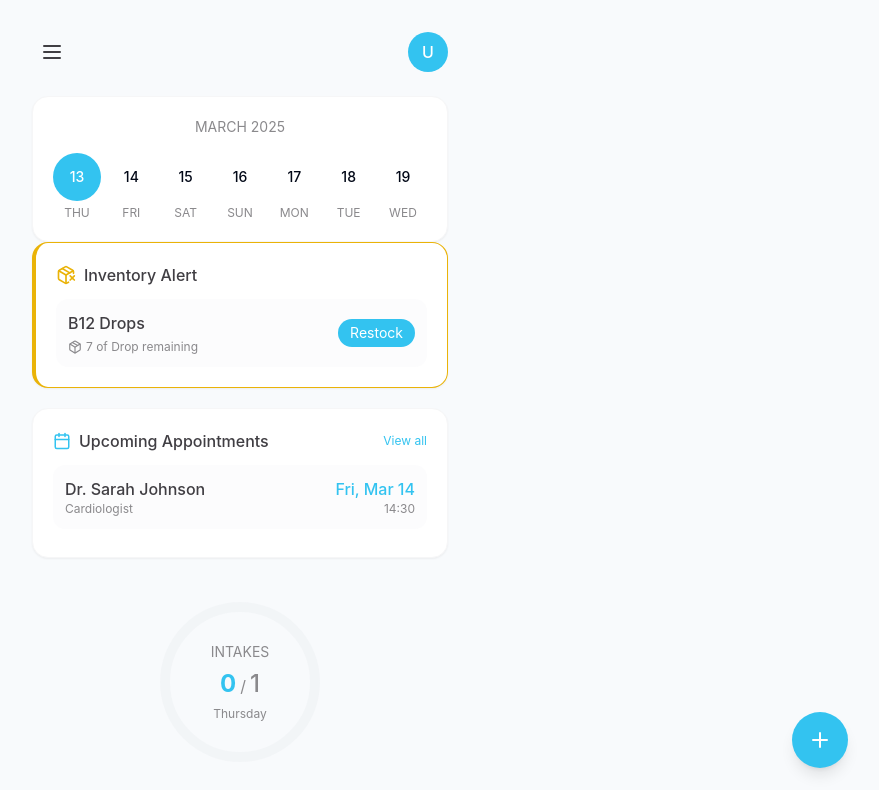
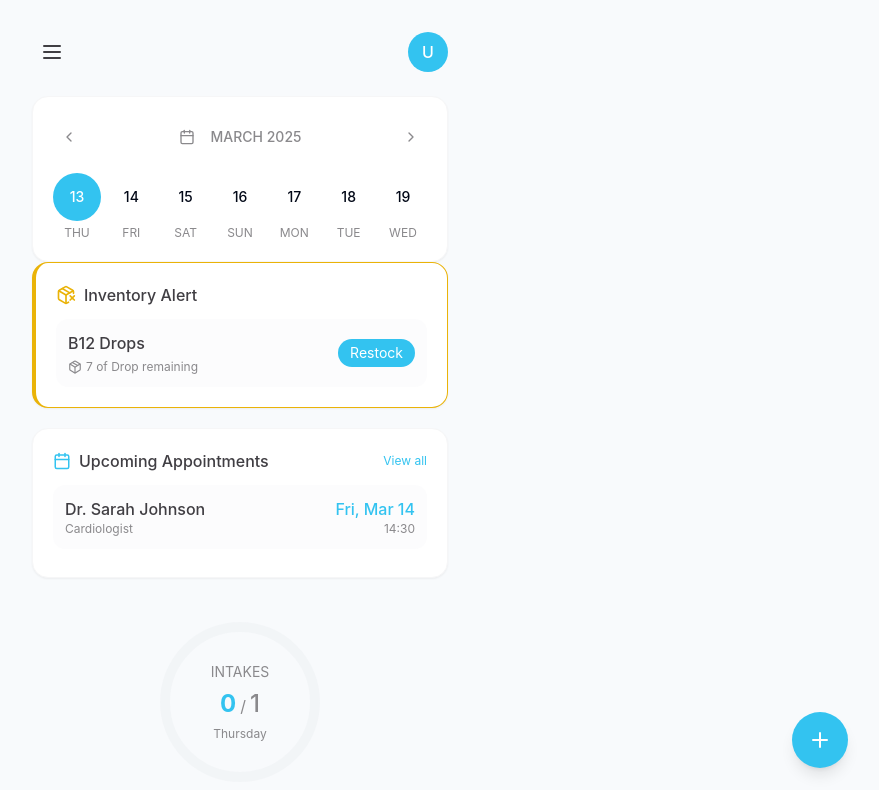
Before and after one commit to vikasannabathina/pure-reactnative-app, a React (Vite) app: page /home in a window 1280 px wide. Shown: the top 790 px of the page, without its empty margins (400-1279 px from the left). Built offline with nearby package versions, Linux system fonts and the light colour scheme.

Commit message:
Allow calendar to select future dates
The calendar component is updated to allow the selection of dates in the upcoming months.

```diff
--- a/package.json
+++ b/package.json
@@ -43,7 +43,7 @@
     "class-variance-authority": "^0.7.1",
     "clsx": "^2.1.1",
     "cmdk": "^1.0.0",
-    "date-fns": "^3.6.0",
+    "date-fns": "^4.1.0",
     "embla-carousel-react": "^8.3.0",
     "input-otp": "^1.2.4",
     "lucide-react": "^0.462.0",
--- a/src/components/Calendar.tsx
+++ b/src/components/Calendar.tsx
@@ -1,10 +1,21 @@
 
 import React from 'react';
 import { useMedicine } from '@/context/MedicineContext';
+import { Calendar as CalendarUI } from "@/components/ui/calendar";
+import {
+  Popover,
+  PopoverContent,
+  PopoverTrigger,
+} from "@/components/ui/popover";
+import { Button } from "@/components/ui/button";
+import { format } from "date-fns";
+import { CalendarIcon, ChevronLeft, ChevronRight } from "lucide-react";
 
 const Calendar = () => {
   const { selectedDate, setSelectedDate } = useMedicine();
   const [days, setDays] = React.useState<Date[]>([]);
+  const [showFullCalendar, setShowFullCalendar] = React.useState(false);
+  const [currentMonth, setCurrentMonth] = React.useState<Date>(new Date());
 
   React.useEffect(() => {
     // Generate 7 days starting from today
@@ -23,16 +34,67 @@ const Calendar = () => {
 
   const handleSelectDate = (date: Date) => {
     setSelectedDate(date);
+    setShowFullCalendar(false);
+  };
+
+  const navigateMonth = (direction: 'prev' | 'next') => {
+    const newMonth = new Date(currentMonth);
+    if (direction === 'prev') {
+      newMonth.setMonth(newMonth.getMonth() - 1);
+    } else {
+      newMonth.setMonth(newMonth.getMonth() + 1);
+    }
+    setCurrentMonth(newMonth);
   };
 
   // Get the month name for display
-  const currentMonth = selectedDate.toLocaleDateString('en-US', { month: 'long', year: 'numeric' }).toUpperCase();
+  const monthDisplay = selectedDate.toLocaleDateString('en-US', { month: 'long', year: 'numeric' }).toUpperCase();
 
   return (
     <div className="w-full card animate-fade-in">
-      <div className="mb-4 text-center">
-        <p className="text-app-gray text-sm">{currentMonth}</p>
+      <div className="mb-4 flex justify-between items-center">
+        <Button
+          variant="ghost"
+          size="icon"
+          onClick={() => navigateMonth('prev')}
+          className="h-8 w-8 p-0 text-app-gray"
+        >
+          <ChevronLeft className="h-4 w-4" />
+        </Button>
+
+        <Popover open={showFullCalendar} onOpenChange={setShowFullCalendar}>
+          <PopoverTrigger asChild>
+            <Button
+              variant="ghost"
+              className="text-app-gray text-sm"
+            >
+              <CalendarIcon className="mr-2 h-4 w-4" />
+              {monthDisplay}
+            </Button>
+          </PopoverTrigger>
+          <PopoverContent className="w-auto p-0" align="center">
+            <CalendarUI
+              mode="single"
+              selected={selectedDate}
+              onSelect={handleSelectDate}
+              month={currentMonth}
+              onMonthChange={setCurrentMonth}
+              initialFocus
+              className="p-3 pointer-events-auto"
+            />
+          </PopoverContent>
+        </Popover>
+
+        <Button
+          variant="ghost"
+          size="icon"
+          onClick={() => navigateMonth('next')}
+          className="h-8 w-8 p-0 text-app-gray"
+        >
+          <ChevronRight className="h-4 w-4" />
+        </Button>
       </div>
+
       <div className="flex justify-between items-center">
         {days.map((day, index) => (
           <div
```
Also changed, not shown: 1 other file (tests, documents, lock files or other folders).
